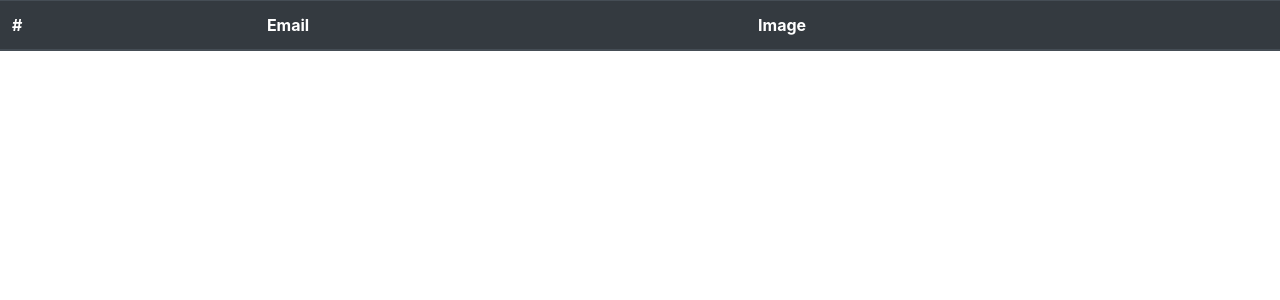
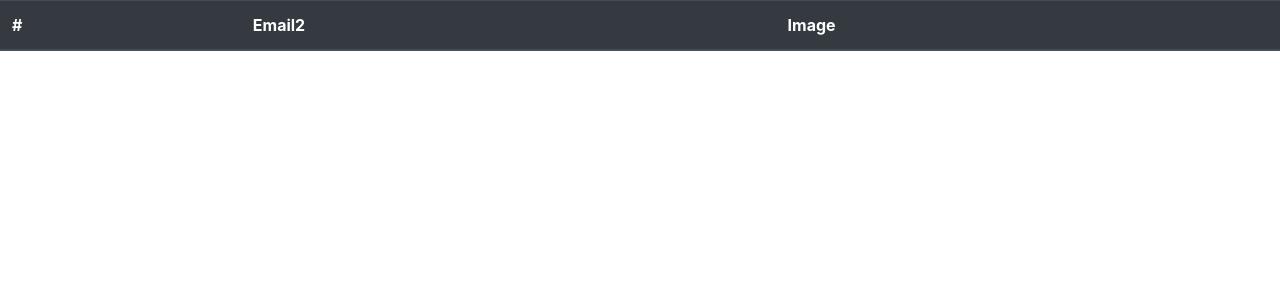
Before and after one commit to MaksElon/phpHost, a PHP site: page / in a window 1280 px wide. Shown: the part 56-356 px from the top of the page. Run offline with PHP 8.4, Linux system fonts and the light colour scheme; data that the repository does not hold is empty; some libraries are stand-ins or nearby versions.

Commit message:
emaail 2

```diff
--- a/index.php
+++ b/index.php
@@ -26,7 +26,7 @@
         <thead class="thead-dark">
         <tr>
             <th scope="col">#</th>
-            <th scope="col">Email</th>
+            <th scope="col">Email2</th>
             <th scope="col">Image</th>
         </tr>
         </thead>
```
